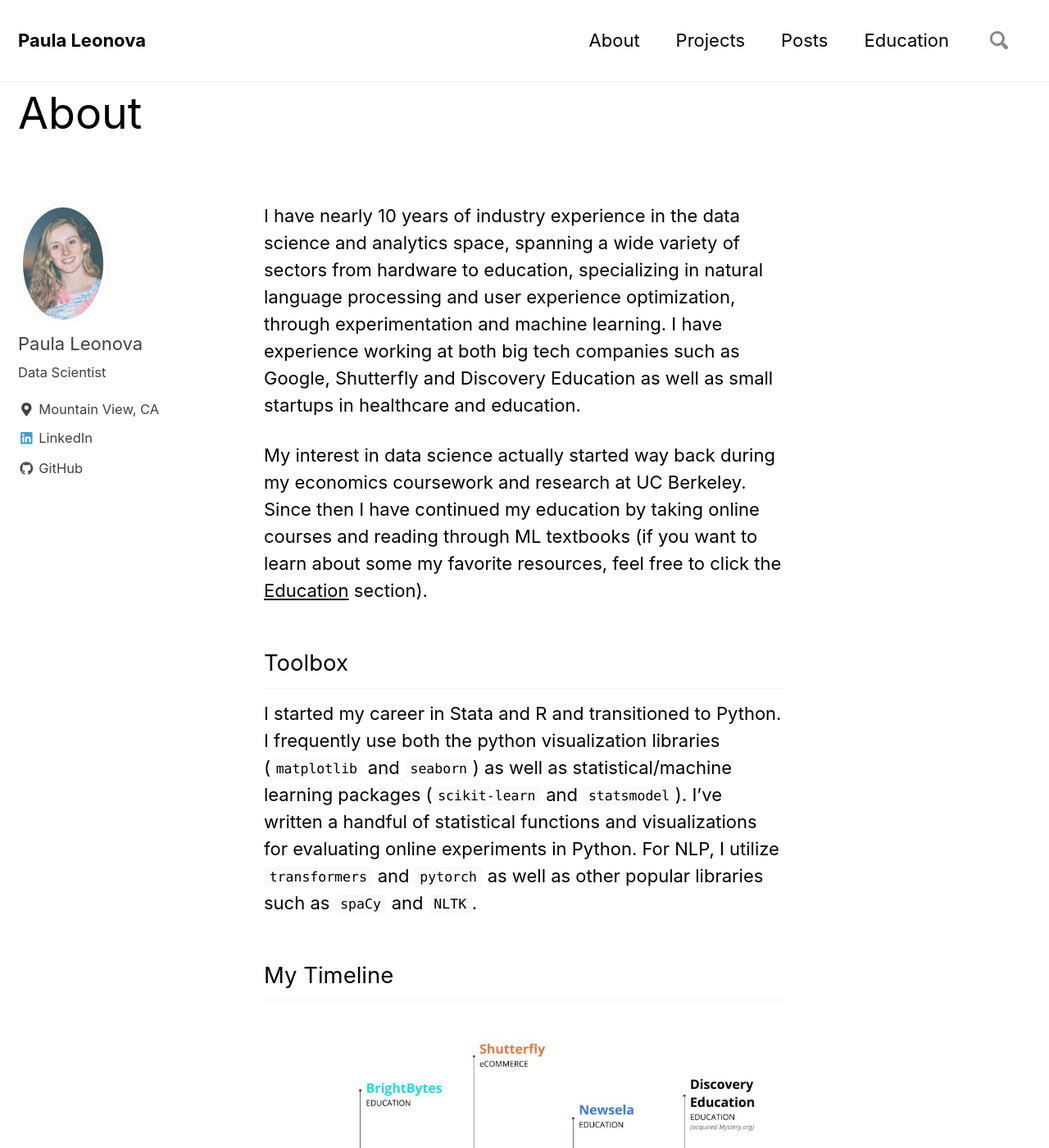
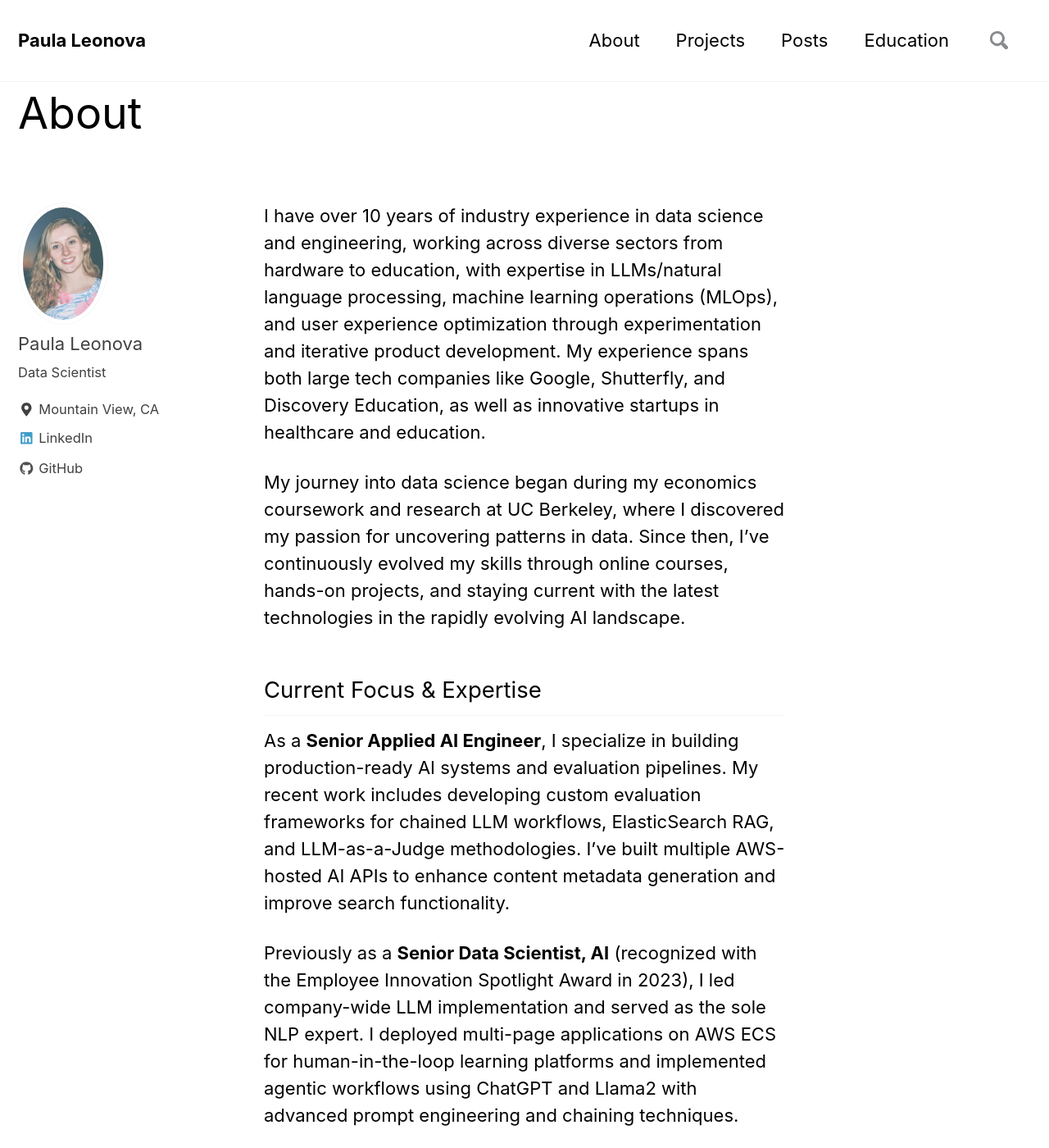
Before and after one commit to pleonova/pleonova.github.io, a Jekyll site: the page built from _pages/about.md, in a window 1280 px wide and 1400 px high. Shown: the whole window at 82% size. Built offline with Jekyll 4.4.1, drawn with Linux system fonts in a browser that asks for light colours; nearby versions of some CDN libraries; some of the changed text lies outside the part shown.

Commit message:
Update about me

```diff
--- a/_pages/about.md
+++ b/_pages/about.md
@@ -6,21 +6,44 @@
   #image: "/images/rock-colors-small.jpg"
 ---
 
-I have nearly 10 years of industry experience in the data science and analytics space, spanning a wide variety of sectors from hardware to education, specializing in natural language processing and user experience optimization, through experimentation and machine learning. I have experience working at both big tech companies such as Google, Shutterfly and Discovery Education as well as small startups in healthcare and education.
+I have over 10 years of industry experience in data science and engineering, working across diverse sectors from hardware to education, with expertise in LLMs/natural language processing, machine learning operations (MLOps), and user experience optimization through experimentation and iterative product development. My experience spans both large tech companies like Google, Shutterfly, and Discovery Education, as well as innovative startups in healthcare and education.
 
-My interest in data science actually started way back during my economics coursework and research at UC Berkeley. Since then I have continued my education by taking online courses and reading through ML textbooks (if you want to learn about some my favorite resources, feel free to click the [Education](https://pleonova.github.io/education/) section).
+My journey into data science began during my economics coursework and research at UC Berkeley, where I discovered my passion for uncovering patterns in data. Since then, I've continuously evolved my skills through online courses, hands-on projects, and staying current with the latest technologies in the rapidly evolving AI landscape.
 
+## Current Focus & Expertise
 
-## Toolbox
+As a **Senior Applied AI Engineer**, I specialize in building production-ready AI systems and evaluation pipelines. My recent work includes developing custom evaluation frameworks for chained LLM workflows, ElasticSearch RAG, and LLM-as-a-Judge methodologies. I've built multiple AWS-hosted AI APIs to enhance content metadata generation and improve search functionality.
 
-I started my career in Stata and R and transitioned to Python. I frequently use both the python visualization libraries (`matplotlib` and `seaborn`) as well as statistical/machine learning packages (`scikit-learn` and `statsmodel`). I've written a handful of statistical functions and visualizations for evaluating online experiments in Python. For NLP, I utilize `transformers` and `pytorch` as well as other popular libraries such as `spaCy` and `NLTK`.
+Previously as a **Senior Data Scientist, AI** (recognized with the Employee Innovation Spotlight Award in 2023), I led company-wide LLM implementation and served as the sole NLP expert. I deployed multi-page applications on AWS ECS for human-in-the-loop learning platforms and implemented agentic workflows using ChatGPT and Llama2 with advanced prompt engineering and chaining techniques.
 
+My expertise includes:
+- **LLM Evaluation & RAG Systems**: Custom evaluation pipelines for chained workflows, ElasticSearch RAG, and LLM-as-a-Judge frameworks
+- **AWS Cloud Architecture**: ECS, Sagemaker, Lambda, API Gateway, S3, DynamoDB, Hugging Face Deep Learning Containers
+- **Knowledge Graphs**: Neo4j implementation with 2B+ nodes for enhanced AI data retrieval and visualization
+- **Model Fine-tuning**: SBERT and BART ensemble models for educational standards alignment
+- **Multi-label Classification**: Custom evaluation frameworks using SetFit and transformer models
+
+## Technology Stack
+
+My current toolkit includes **Python** as my primary language, with extensive experience in:
+- **Large Language Models**: ChatGPT, Llama2, SBERT, BART, custom prompt engineering and chaining
+- **Cloud & Infrastructure**: AWS (ECS, Sagemaker, Lambda, API Gateway, S3, DynamoDB), Docker
+- **Search & Retrieval**: ElasticSearch, RAG systems, knowledge graphs (Neo4j)
+- **Machine Learning**: `scikit-learn`, `transformers`, `pytorch`, `tensorflow`, SetFit framework
+- **NLP**: `spaCy`, `NLTK`, `transformers`, `keybert`, custom multi-label classification systems
+- **Visualization**: `matplotlib`, `seaborn`, `plotly`
+- **Statistics**: `statsmodels`, custom statistical functions for experiment evaluation
+- **Data Processing**: `pandas`, `numpy`, SQL
+
+I've developed reusable frameworks for A/B testing, statistical test selection, and automated data analysis pipelines that I've open-sourced and shared with the community.
 
 ## My Timeline
 
 <img src="{{ site.url }}{{ site.baseurl }}/images/my-background5.JPG" alt="">
 
+<br /><br />
+## Beyond Data Science
 
-<br /><br />
-## Hobbies
-When I am not working on my data side projects, I like to get outdoors whether that be up to the mountains in the winter for some snowboarding or the nearest park in the summer for some Ultimate Frisbee. I also enjoy [woodworking](https://www.instructables.com/My-First-Piece-of-Furniture-a-Bar-Cart/), [photography](http://girlandcamera.wixsite.com/novaphotography) and eurostyle tabletop and engine building board games (such as Terra Mystica and Brass: Birmingham).
+When I'm not building AI systems or analyzing data, you'll find me outdoors - snowboarding in the mountains during winter or playing Ultimate Frisbee in the park during summer. I'm also passionate about [woodworking](https://www.instructables.com/My-First-Piece-of-Furniture-a-Bar-Cart/), [photography](http://girlandcamera.wixsite.com/novaphotography), and enjoy strategic board games like Terra Mystica and Brass: Birmingham.
+
+I believe in continuous learning and sharing knowledge with the community. You can explore my latest projects and educational resources in the [Projects](https://pleonova.github.io/projects/) and [Education](https://pleonova.github.io/education/) sections.
```
